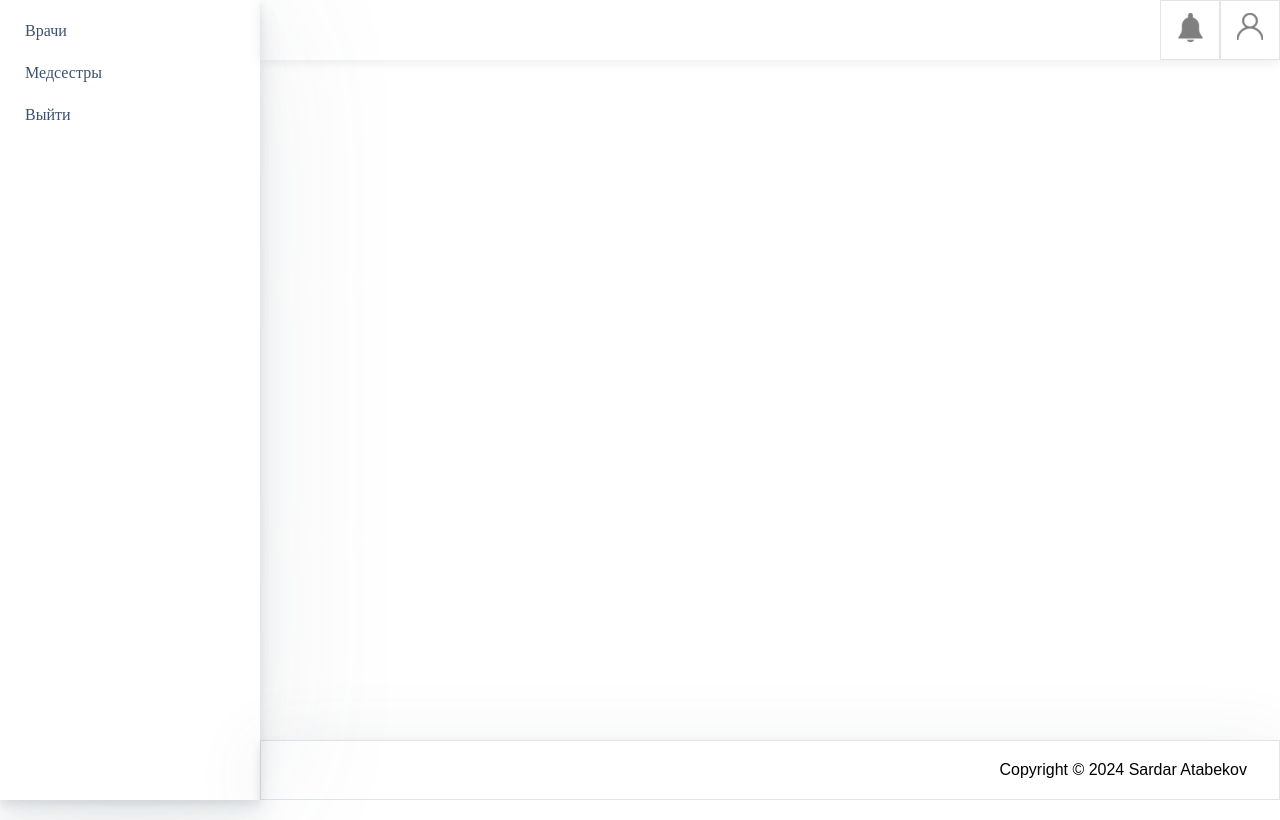
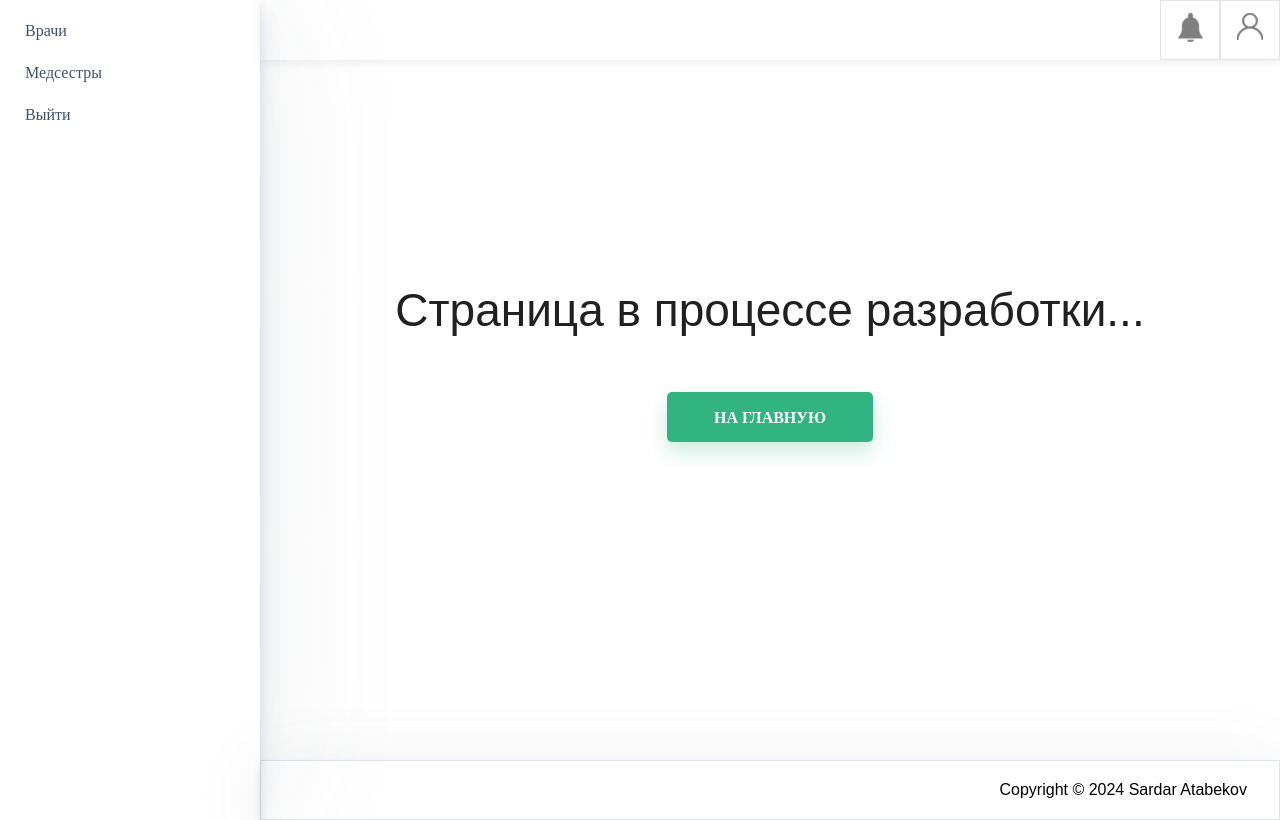
Before and after one commit to Sardar-Atabekov/test-medicine-admin, a React (Create React App) app: page / in a window 1280 px wide. Built offline with nearby package versions, Linux system fonts and the light colour scheme; a web font is replaced by a local one.

Commit message:
update and add 404 page

```diff
--- a/src/App.js
+++ b/src/App.js
@@ -4,11 +4,11 @@ import NursesPage from "./pages/nurses/nurses";
 import Header from "./components/header/header";
 import Footer from "./components/footer/footer";
 import DoctorsPage from "./pages/doctors/doctors";
+import NotFoundPage from "./pages/404/404";
 import { Route, Routes, BrowserRouter } from "react-router-dom";
 import './App.css';
 
 const NavBar = lazy(() => import('./components/navbar/navbar'));
-
 
 function App() {
   return (
@@ -25,7 +25,7 @@ function App() {
               <Route path="/nurses/" exact element={<NursesPage />} />
               <Route path="/doctors/" exact element={<DoctorsPage />} />
               {/* <Route path="/create-user/doctor" exact element={<CreateEmployee />} /> */}
-              {/* <Route path="*" exact element={NotFoundPage} /> */}
+              <Route path="*" exact element={<NotFoundPage/>} />
             </Routes>
             <Footer />
           </main>
--- /dev/null
+++ b/src/pages/404/404.css
@@ -0,0 +1,64 @@
+.NotFound {
+	display: grid;
+	grid-template-columns: 1fr;
+	grid-template-rows: 1fr;
+	justify-items: center;
+	align-items: center;
+	align-self: center;
+}
+
+.nf_block {
+	display: flex;
+	flex-direction: column;
+	width: 100%;
+	min-height: 100vh;
+	justify-content: center;
+	align-items: center;
+	justify-items: center;
+	margin-top: -100px;
+
+}
+
+.nf_h1 {
+	font-style: normal;
+	font-weight: bold;
+	font-size: 200px;
+	line-height: 140.88%;
+	font-weight: 700;
+	display: flex;
+	align-items: center;
+	text-align: center;
+	margin: 0;
+	color: #202020;
+}
+
+
+
+.nf_p {
+	font-style: normal;
+	font-weight: normal;
+	font-size: 30px;
+	line-height: 140.88%;
+	color: #202020;
+	margin: 0;
+	text-align: center;
+	font-size: 46px !important;
+}
+
+.nf_button {
+	width: 206px;
+	height: 50px;
+	background: #32B482;
+	box-shadow: 0px 10px 20px rgba(50, 180, 130, 0.25);
+	border-radius: 5px;
+	color: #fff;
+	text-transform: uppercase;
+	font-family: Raleway;
+	font-style: normal;
+	font-weight: 800;
+	font-size: 16px;
+	line-height: 19px;
+	margin-top: 50px;
+	font-style: normal;
+	border: none;
+}
--- /dev/null
+++ b/src/pages/404/404.js
@@ -0,0 +1,21 @@
+import React from "react";
+import { Link } from "react-router-dom";
+import "./404.css";
+
+const NotFound = () => {
+    return (
+        <div>
+            <div className="NotFound">
+                <div className="nf_block">
+                    <p className="nf_p">Страница в процессе разработки...</p>
+                    <Link to="/doctors/">
+                        <button className="nf_button">На главную</button>
+                    </Link>
+                </div>
+            </div>
+        </div>
+    );
+}
+
+
+export default NotFound;
```
